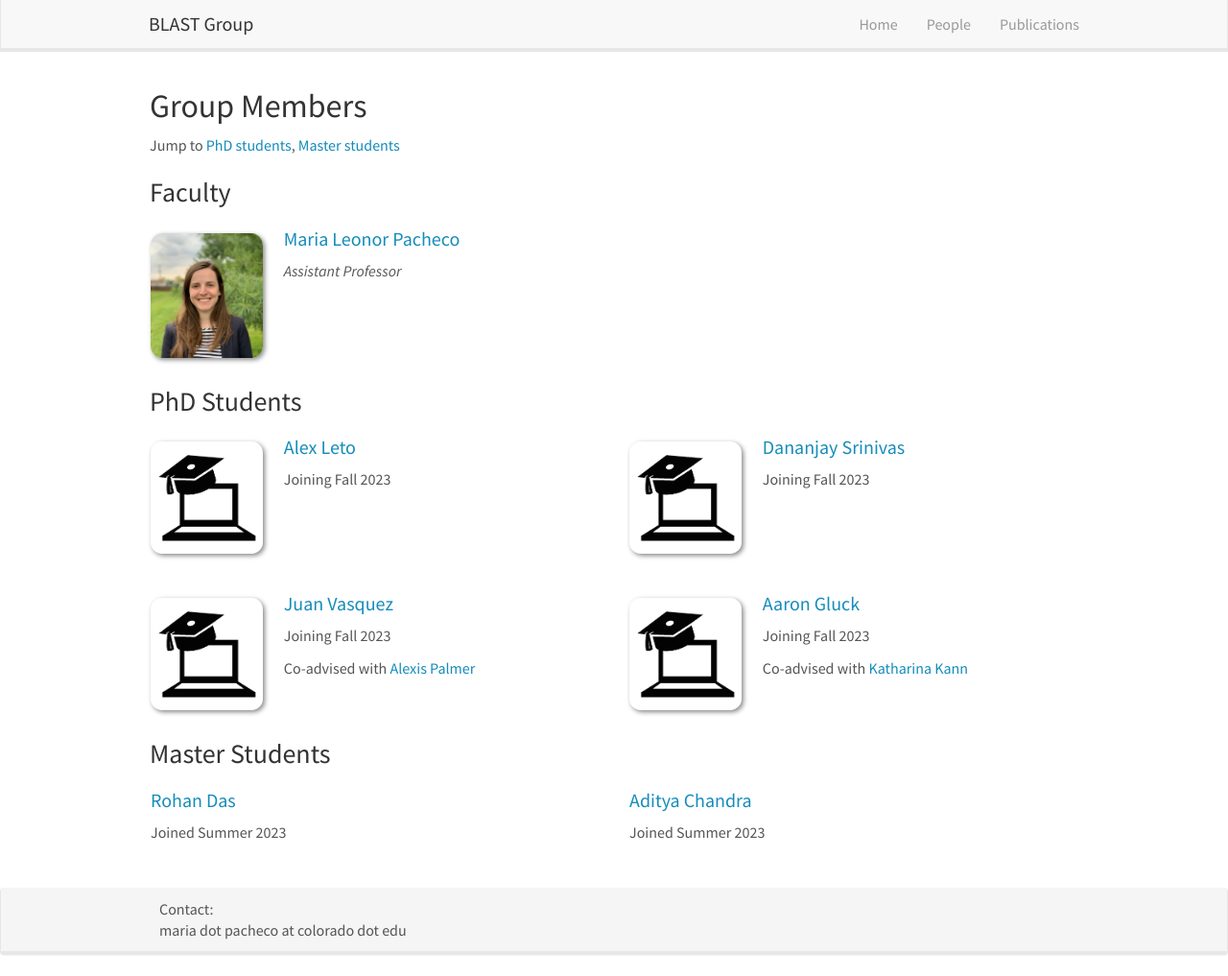
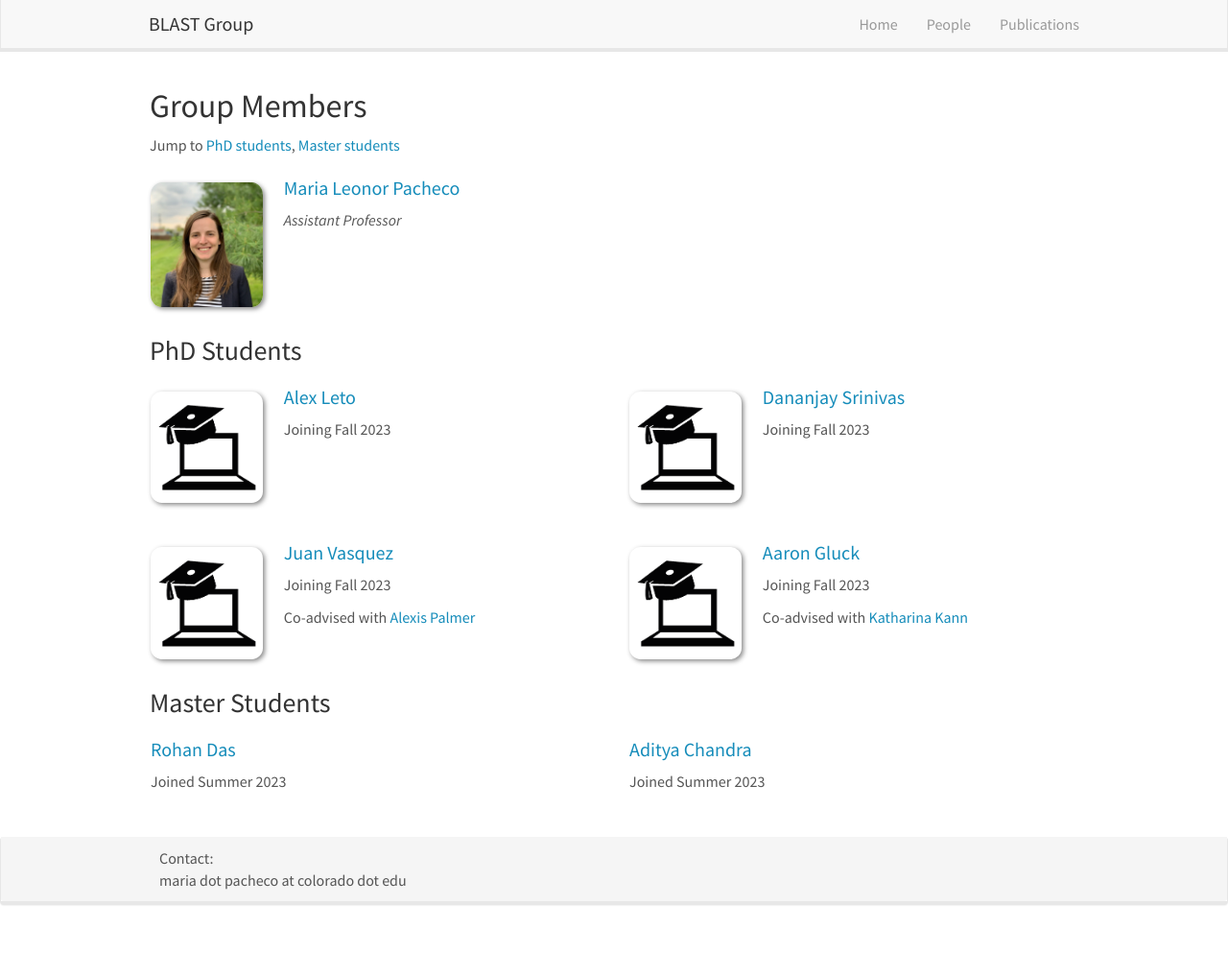
Before and after one commit to blast-cu/blast-cu.github.io, a Jekyll site: the page built from _pages/team.md, in a window 1280 px wide and 1017 px high. Shown: the whole window at 96% size. Built offline with Jekyll 4.4.1, drawn with Linux system fonts in a browser that asks for light colours; nearby versions of some CDN libraries.

Commit message:
Update team.md

```diff
--- a/_pages/team.md
+++ b/_pages/team.md
@@ -11,7 +11,6 @@ permalink: /team/
 
 Jump to [PhD students](#phd), [Master students](#masters)
 
-### Faculty
 {% assign number_printed = 0 %}
 {% for member in site.data.faculty %}
 
```
